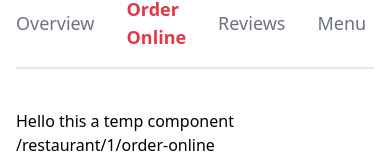
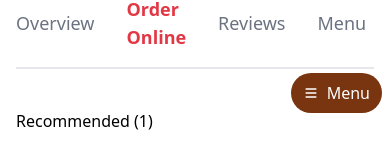
Before and after one commit to sreedhar-s/Zomato_Master_Project, a React (Create React App) app in the folder client/: page /restaurant/1/order-online in a window 390 px wide. Shown: the part 723-877 px from the top of the page. After the commit the page ends 856 px from the top, so only its background shows below. Built offline with nearby package versions, Linux system fonts and the light colour scheme.

Commit message:
Add float menu in order-online

```diff
--- a/client/src/App.jsx
+++ b/client/src/App.jsx
@@ -11,6 +11,7 @@ import Temp from "./Components/temp";
 //pages
 import Home from './Page/Home';
 import Overview from './Page/Restaurant/Overview';
+import OrderOnline from './Page/Restaurant/OrderOnline';
 
 function App() {
   return (
@@ -25,7 +26,7 @@ function App() {
       <HomeLayoutHOC path="/:type" exact component={Home} />
       <RestaurantLayoutHOC path="/restaurant/:id" exact component={Temp}/>
       <RestaurantLayoutHOC path="/restaurant/:id/overview" exact component={Overview}/>
-      <RestaurantLayoutHOC path="/restaurant/:id/order-online" exact component={Temp}/>
+      <RestaurantLayoutHOC path="/restaurant/:id/order-online" exact component={OrderOnline}/>
       <RestaurantLayoutHOC path="/restaurant/:id/menu" exact component={Temp}/>
       <RestaurantLayoutHOC path="/restaurant/:id/reviews" exact component={Temp}/>
       <RestaurantLayoutHOC path="/restaurant/:id/photos" exact component={Temp}/>
--- /dev/null
+++ b/client/src/Components/Restaurant/Order-Online/FloatMenuBtn.jsx
@@ -0,0 +1,33 @@
+import React, { useState } from "react";
+import { HiMenu } from "react-icons/hi";
+import {MdClose} from "react-icons/md"
+
+//components
+import MenuListContainer from "./MenuListContainer";
+
+const FloatMenuBtn = () => {
+  const [isClicked, setIsClicked] = useState(false);
+
+  const toggleMenu = () => setIsClicked((prev) => !prev);
+  return (
+    <>
+      <div className="fixed z-30 w-8/12 flex flex-col gap-3 items-end bottom-2 right-2 md:hidden">
+          {
+              isClicked && (
+                <div className="p-3 bg-white h-48 overflow-y-scroll">
+                <MenuListContainer />
+            </div>
+            )
+          }
+        <button
+          onClick={toggleMenu}
+          className="text-white flex items-center bg-yellow-900 gap-2  px-3 py-2 rounded-full md:hidden"
+        >
+          {isClicked ? <MdClose /> : <HiMenu />} Menu
+        </button>
+      </div>
+    </>
+  );
+};
+
+export default FloatMenuBtn;
--- /dev/null
+++ b/client/src/Components/Restaurant/Order-Online/MenuCategory.jsx
@@ -0,0 +1,24 @@
+import React from "react";
+import classnames from "classnames";
+
+const MenuCategory = (props) => {
+
+  return (
+    <>
+      <div
+        className={classnames({
+          "text-zomato-400 py-2 px-1 bg-zomato-50 border-r-4 border-zomato-400":
+            props.isActive,
+        })}
+        onClick={props.onClickHandler}
+        id={props.name}
+      >
+        <h3 onClick={props.onClickHandler} id={props.name}>
+          {props.name} ({props.items.length}){" "}
+        </h3>
+      </div>
+    </>
+  );
+};
+
+export default MenuCategory;
--- /dev/null
+++ b/client/src/Components/Restaurant/Order-Online/MenuListContainer.jsx
@@ -0,0 +1,28 @@
+import React, { useState } from "react";
+
+//components
+import MenuCategory from "./MenuCategory";
+
+const MenuListContainer = (props) => {
+  const [selected, setSelected] = useState("");
+  const onClickHandler = (e) => {
+    if (e.target.id) {
+      setSelected(e.target.id);
+    }
+    return;
+  };
+  return (
+    <>
+      <div className="w-full flex flex-col gap-3">
+        <MenuCategory
+          name="Recommended"
+          items={[","]}
+          onClickHandler={onClickHandler}
+          isActive={selected === "Recommended"}
+        />
+      </div>
+    </>
+  );
+};
+
+export default MenuListContainer;
--- /dev/null
+++ b/client/src/Page/Restaurant/OrderOnline.jsx
@@ -0,0 +1,18 @@
+import React from "react";
+
+//components
+import MenuListContainer from "../../Components/Restaurant/Order-Online/MenuListContainer";
+import FloatMenuBtn from "../../Components/Restaurant/Order-Online/FloatMenuBtn";
+
+const OrderOnline = () => {
+  return (
+    <>
+      <div className="w-full">
+        <MenuListContainer />
+        <FloatMenuBtn />
+      </div>
+    </>
+  );
+};
+
+export default OrderOnline;
```
Also changed, not shown: 1 other file (tests, documents, lock files or other folders).
